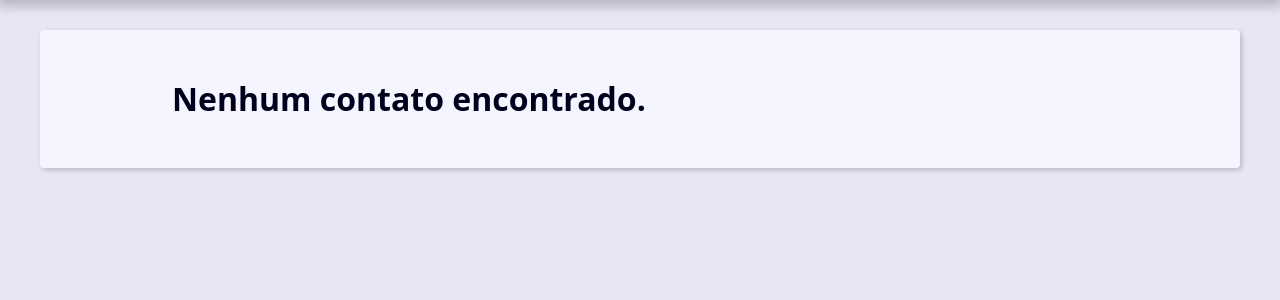
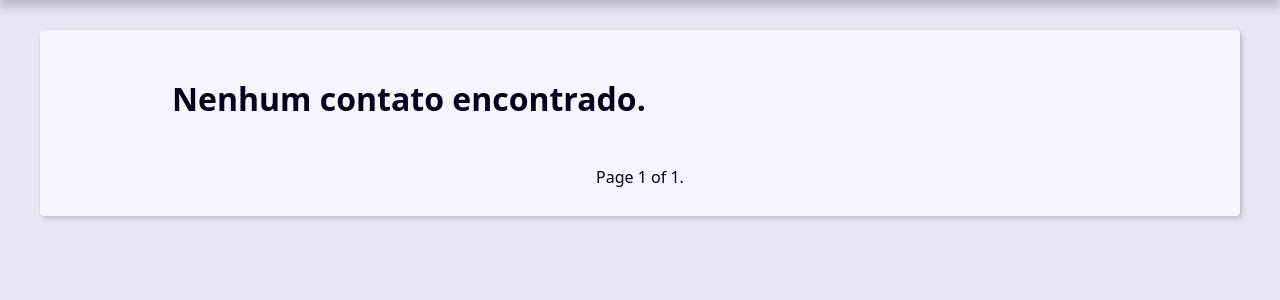
Before and after one commit to welli7ngton/agenda-django, a Django app: page / in a window 1280 px wide. Shown: the part 239-539 px from the top of the page. Run offline with Django 4.2, Linux system fonts and the light colour scheme; data that the repository does not hold is empty.

Commit message:
fazendo paginação da agenda

```diff
--- a/base_templates/global/base.html
+++ b/base_templates/global/base.html
@@ -7,6 +7,11 @@
   <body>
     {% include 'global/partials/_header.html' %}
 
-    <main class="content">{% block content %}{% endblock content %}</main>
+    <main class="content">
+      {% block content %}
+      {% endblock content %}
+      {% include 'global/partials/_pagination.html' %}
+    </main>
+
   </body>
 </html>
--- /dev/null
+++ b/base_templates/global/partials/_pagination.html
@@ -0,0 +1,18 @@
+{% if page_obj %}{% endif %}
+    <div class="pagination">
+        <span class="step-links">
+            {% if page_obj.has_previous %}
+                <a href="?page=1&q={{ request.GET.q.strip}}">&laquo; first</a>
+                <a href="?page={{ page_obj.previous_page_number }}&q={{ request.GET.q.strip}}">previous</a>
+            {% endif %}
+
+            <span class="current">
+                Page {{ page_obj.number }} of {{ page_obj.paginator.num_pages }}.
+            </span>
+
+            {% if page_obj.has_next %}
+                <a href="?page={{ page_obj.next_page_number }}&q={{ request.GET.q.strip}}">next</a>
+                <a href="?page={{ page_obj.paginator.num_pages }}&q={{ request.GET.q.strip}}">last &raquo;</a>
+            {% endif %}
+        </span>
+    </div>
--- a/contact/templates/contact/index.html
+++ b/contact/templates/contact/index.html
@@ -1,7 +1,7 @@
 {% extends 'global/base.html' %}
 
 {% block content %}
-    {% if contacts %}
+    {% if page_obj %}
     <div class="responsive_table">
         <table class="contacts-table">
             <caption class="table-caption">
@@ -17,11 +17,13 @@
                 </tr>
             </thead>
             <tbody>
-                {% for contact in contacts %}
+                {% for contact in page_obj %}
                     <tr class="table-row">
                         <td class="table-cel">
-                            {% comment %} para adicionar parametros das urls nos links seguimos a seguinte sintaxe: {% endcomment %}
-                            {% comment %} {% url'nome_do_app:nome_da_url' parametro_dinamico %} {% endcomment %}
+                            {% comment %}
+                                para adicionar parametros das urls nos links seguimos a seguinte sintaxe:
+                                {% url 'nome_do_app:nome_da_url' parametro_dinamico %}
+                            {% endcomment %}
                             <a class="table-link" href="{% url 'contact:contact' contact.id %}">
                                {{contact.id}}
                             </a>
--- a/contact/views/contact_views.py
+++ b/contact/views/contact_views.py
@@ -1,16 +1,21 @@
 from django.shortcuts import render, get_object_or_404, redirect
 from contact.models import Contact
 from django.db.models import Q
+from django.core.paginator import Paginator
 
 
 def index(request):
-    contacts = Contact.objects.filter(show=True).order_by('-id')[0:10]
+    contacts = Contact.objects.filter(show=True).order_by('-id')
+    paginator = Paginator(contacts, 10)
+
+    page_number = request.GET.get("page")
+    page_obj = paginator.get_page(page_number)
 
     # consulta sql do comanto acima
     # print(contacts.query)
 
     context = {
-        'contacts': contacts,
+        'page_obj': page_obj,
         'site_title': 'Contatos - '
     }
     return render(
@@ -50,11 +55,15 @@ def search(request):
         Q(email__icontains=search_value)
         ).order_by('-id')
 
+    paginator = Paginator(contacts, 10)
+
+    page_number = request.GET.get("page")
+    page_obj = paginator.get_page(page_number)
     # consulta sql do comanto acima
     # print(contacts.query)
 
     context = {
-        'contacts': contacts,
+        'page_obj': page_obj,
         'site_title': 'Search - ',
         'search_value': search_value,
     }
```
